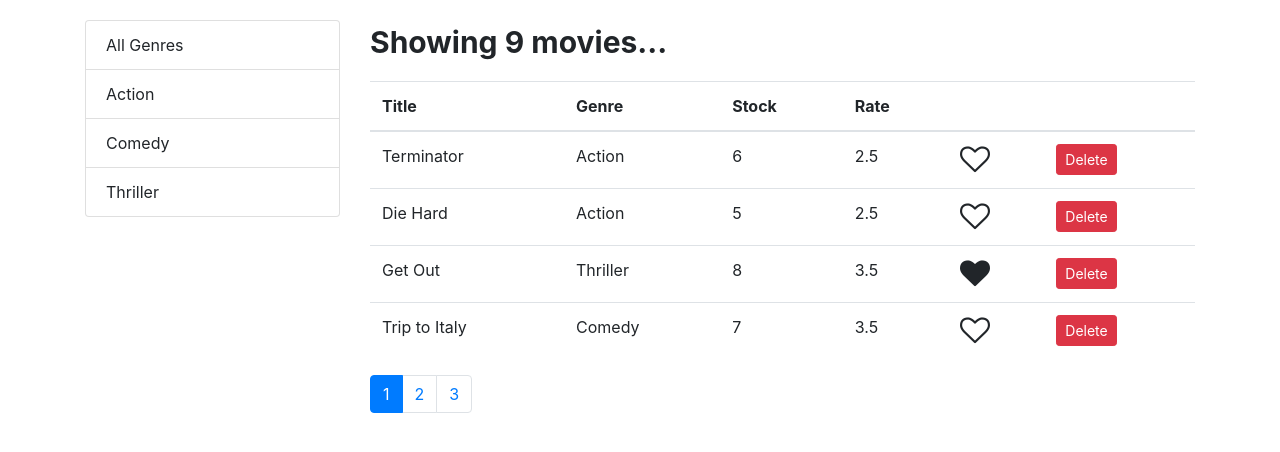
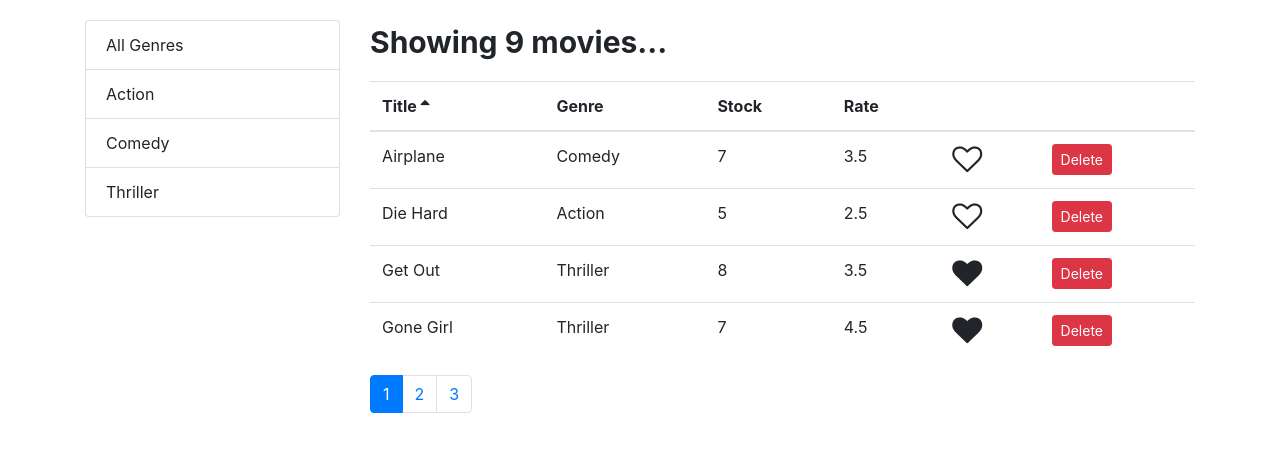
Before and after one commit to singhguri/Vidly-ReactJS, a React (Create React App) app: page / in a window 1280 px wide. Shown: the top 452 px of the page. Built offline with nearby package versions, Linux system fonts and the light colour scheme.

Commit message:
sorting Implementation

```diff
--- a/src/components/common/listGroup.jsx
+++ b/src/components/common/listGroup.jsx
@@ -15,11 +15,10 @@
           key={item[valueProperty]}
           className={
             item === selectedGenre
-              ? "list-group-item active"
-              : "list-group-item"
+              ? "list-group-item active clickable"
+              : "list-group-item clickable"
           }
           onClick={() => onItemSelect(item)}
-          style={{ cursor: "pointer" }}
         >
           {item[textProperty]}
         </li>
--- a/src/components/common/pagination.jsx
+++ b/src/components/common/pagination.jsx
@@ -20,9 +20,8 @@
           >
             {/* eslint-disable-next-line */}
             <a
-              className="page-link"
+              className="page-link clickable"
               onClick={() => onPageChange(page)}
-              style={{ cursor: "pointer" }}
             >
               {page}
             </a>
--- /dev/null
+++ b/src/components/common/table.jsx
@@ -0,0 +1,15 @@
+import React from "react";
+import TableHeader from "./tableHeader";
+import TableBody from "./tableBody";
+
+const Table = ({ columns, sortColumn, onSort, data }) => {
+  return (
+    <table className="table">
+      <TableHeader columns={columns} sortColumn={sortColumn} onSort={onSort} />
+
+      <TableBody data={data} columns={columns} />
+    </table>
+  );
+};
+
+export default Table;
--- /dev/null
+++ b/src/components/common/tableBody.jsx
@@ -0,0 +1,33 @@
+import React, { Component } from "react";
+import _ from "lodash";
+
+class TableBody extends Component {
+  renderCell = (item, column) => {
+    if (column.content) return column.content(item);
+
+    return _.get(item, column.path);
+  };
+
+  createKey = (item, column) => {
+    return item._id + (column.path || column.key);
+  };
+
+  render() {
+    const { data, columns } = this.props;
+    return (
+      <tbody>
+        {data.map((item) => (
+          <tr key={item._id}>
+            {columns.map((column) => (
+              <td key={this.createKey(item, column)}>
+                {this.renderCell(item, column)}
+              </td>
+            ))}
+          </tr>
+        ))}
+      </tbody>
+    );
+  }
+}
+
+export default TableBody;
--- /dev/null
+++ b/src/components/common/tableHeader.jsx
@@ -0,0 +1,42 @@
+import React, { Component } from "react";
+
+class TableHeader extends Component {
+  raiseSort = (path) => {
+    const sortColumn = { ...this.props.sortColumn };
+    if (sortColumn.path === path)
+      sortColumn.order = sortColumn.order === "asc" ? "desc" : "asc";
+    else {
+      sortColumn.path = path;
+      sortColumn.order = "asc";
+    }
+    this.props.onSort(sortColumn);
+  };
+
+  renderSortIcon = (column) => {
+    const { sortColumn } = this.props;
+
+    if (column.path !== sortColumn.path) return null;
+    if (sortColumn.order === "asc") return <i className="fa fa-sort-asc"></i>;
+    return <i className="fa fa-sort-desc"></i>;
+  };
+
+  render() {
+    return (
+      <thead>
+        <tr>
+          {this.props.columns.map((column) => (
+            <th
+              className="clickable"
+              key={column.path || column.key}
+              onClick={() => this.raiseSort(column.path)}
+            >
+              {column.label} {this.renderSortIcon(column)}
+            </th>
+          ))}
+        </tr>
+      </thead>
+    );
+  }
+}
+
+export default TableHeader;
--- a/src/components/movies.jsx
+++ b/src/components/movies.jsx
@@ -1,10 +1,11 @@
 import React, { Component } from "react";
 import { getMovies } from "../services/fakeMovieService";
 import { getGenres } from "../services/fakeGenreService";
-import Like from "./common/like";
 import Pagination from "./common/pagination";
 import { paginate } from "../utils/paginate";
 import ListGroup from "./common/listGroup";
+import MoviesTable from "./moviesTable";
+import _ from "lodash";
 
 class Movies extends Component {
   state = {
@@ -13,11 +14,37 @@
     pageSize: 4,
     currentPage: 1,
     selectedGenre: "Action",
+    sortColumn: { path: "title", order: "asc" },
+  };
+
+  getPagedData = () => {
+    const {
+      pageSize,
+      currentPage,
+      movies: allMovies,
+      selectedGenre,
+      sortColumn,
+    } = this.state;
+
+    const filtered =
+      selectedGenre && selectedGenre._id
+        ? allMovies.filter((m) => m.genre._id === selectedGenre._id)
+        : allMovies;
+
+    const sorted = _.orderBy(filtered, [sortColumn.path], [sortColumn.order]);
+
+    const movies = paginate(sorted, currentPage, pageSize);
+
+    return { totalCount: filtered.length, data: movies };
+  };
+
+  styles = {
+    fontSize: 30,
+    fontWeight: "bold",
   };
 
   componentDidMount() {
-    const genres = [{ name: "All Genres" }, ...getGenres()];
-
+    const genres = [{ _id: "", name: "All Genres" }, ...getGenres()];
     this.setState({ movies: getMovies(), genres: genres });
   }
 
@@ -43,80 +70,41 @@
     this.setState({ selectedGenre: genre, currentPage: 1 });
   };
 
-  styles = {
-    fontSize: 30,
-    fontWeight: "bold",
+  handleSort = (sortColumn) => {
+    this.setState({ sortColumn });
   };
 
   render() {
     const { length: MovieCount } = this.state.movies;
-    const {
-      pageSize,
-      currentPage,
-      movies: allMovies,
-      selectedGenre,
-    } = this.state;
+    const { pageSize, currentPage, sortColumn } = this.state;
 
-    if (MovieCount === 0) {
+    if (MovieCount === 0)
       return <p style={this.styles}>There are no movies...</p>;
-    }
 
-    const filtered =
-      selectedGenre && selectedGenre._id
-        ? allMovies.filter((m) => m.genre._id === selectedGenre._id)
-        : allMovies;
+    const { totalCount, data: movies } = this.getPagedData();
 
-    const movies = paginate(filtered, currentPage, pageSize);
     return (
       <div className="row">
         <div className="col-3">
           <ListGroup
             items={this.state.genres}
             onItemSelect={this.handleGenreSelect}
-            selectedGenre={selectedGenre}
+            selectedGenre={this.state.selectedGenre}
           />
         </div>
 
         <div className="col">
-          <p style={this.styles}>Showing {filtered.length} movies...</p>
-          <table className="table">
-            <thead>
-              <tr>
-                <th>Title</th>
-                <th>Genre</th>
-                <th>Stock</th>
-                <th>Rate</th>
-                <th></th>
-                <th></th>
-              </tr>
-            </thead>
-            <tbody>
-              {movies.map((movie) => (
-                <tr key={movie._id}>
-                  <td>{movie.title}</td>
-                  <td>{movie.genre.name}</td>
-                  <td>{movie.numberInStock}</td>
-                  <td>{movie.dailyRentalRate}</td>
-                  <td>
-                    <Like
-                      liked={movie.liked}
-                      onClick={() => this.handleLike(movie)}
-                    />
-                  </td>
-                  <td>
-                    <button
-                      className="btn btn-danger btn-sm"
-                      onClick={() => this.handleDelete(movie)}
-                    >
-                      Delete
-                    </button>
-                  </td>
-                </tr>
-              ))}
-            </tbody>
-          </table>
+          <p style={this.styles}>Showing {totalCount} movies...</p>
+          <MoviesTable
+            movies={movies}
+            sortColumn={sortColumn}
+            onLike={this.handleLike}
+            onDelete={this.handleDelete}
+            onSort={this.handleSort}
+          />
+
           <Pagination
-            itemsCount={filtered.length}
+            itemsCount={totalCount}
             pageSize={pageSize}
             currentPage={currentPage}
             onPageChange={this.handlePageChange}
--- /dev/null
+++ b/src/components/moviesTable.jsx
@@ -0,0 +1,43 @@
+import React, { Component } from "react";
+import Like from "./common/like";
+import Table from "./common/table";
+
+class MoviesTable extends Component {
+  columns = [
+    { path: "title", label: "Title" },
+    { path: "genre.name", label: "Genre" },
+    { path: "numberInStock", label: "Stock" },
+    { path: "dailyRentalRate", label: "Rate" },
+    {
+      key: "Like",
+      content: (movie) => (
+        <Like liked={movie.liked} onClick={() => this.props.onLike(movie)} />
+      ),
+    },
+    {
+      key: "Delete",
+      content: (movie) => (
+        <button
+          className="btn btn-danger btn-sm"
+          onClick={() => this.props.onDelete(movie)}
+        >
+          Delete
+        </button>
+      ),
+    },
+  ];
+  render() {
+    const { movies, onSort, sortColumn } = this.props;
+
+    return (
+      <Table
+        data={movies}
+        onSort={onSort}
+        sortColumn={sortColumn}
+        columns={this.columns}
+      />
+    );
+  }
+}
+
+export default MoviesTable;
--- a/src/index.css
+++ b/src/index.css
@@ -3,3 +3,7 @@
   padding: 20px 0 0 0;
   font-family: sans-serif;
 }
+
+.clickable {
+  cursor: pointer;
+}
```
